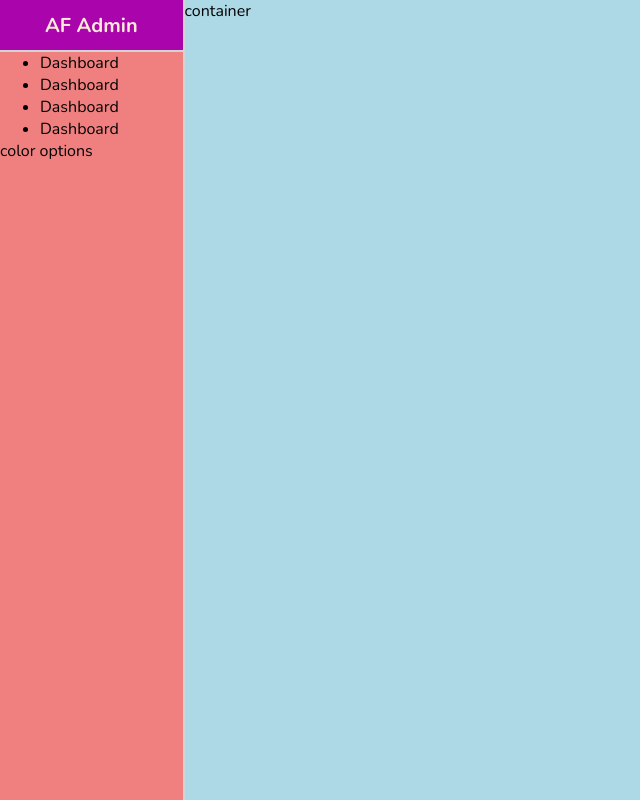
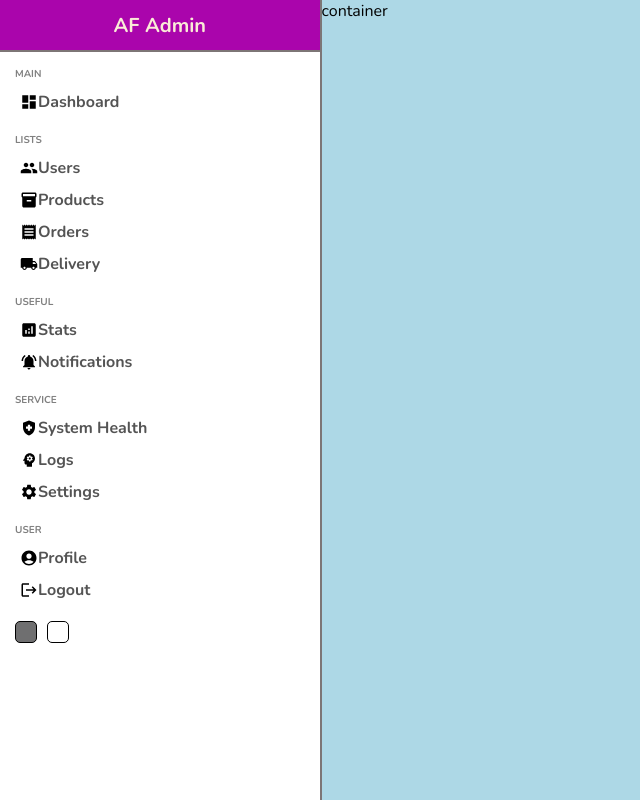
Before and after one commit to barksanto/AF-admin-panel, a React (Create React App) app: page / in a window 1280 px wide. Shown: the whole page, without its empty margins (0-640 px from the left). Built offline with nearby package versions, Linux system fonts and the light colour scheme.

Commit message:
first iteration of navbar styling done

```diff
--- a/package.json
+++ b/package.json
@@ -3,6 +3,8 @@
   "version": "0.1.0",
   "private": true,
   "dependencies": {
+    "@emotion/styled": "^11.9.3",
+    "@mui/icons-material": "^5.8.4",
     "@testing-library/jest-dom": "^5.16.4",
     "@testing-library/react": "^13.3.0",
     "@testing-library/user-event": "^13.5.0",
--- a/src/components/sidebar/Sidebar.jsx
+++ b/src/components/sidebar/Sidebar.jsx
@@ -1,4 +1,17 @@
 import "./sidebar.scss"
+import DashboardIcon from '@mui/icons-material/Dashboard';
+import PeopleIcon from '@mui/icons-material/People';
+import InventoryIcon from '@mui/icons-material/Inventory';
+import ReceiptIcon from '@mui/icons-material/Receipt';
+import LocalShippingIcon from '@mui/icons-material/LocalShipping';
+import AnalyticsIcon from '@mui/icons-material/Analytics';
+import NotificationsActiveIcon from '@mui/icons-material/NotificationsActive';
+import HealthAndSafetyIcon from '@mui/icons-material/HealthAndSafety';
+import PsychologyIcon from '@mui/icons-material/Psychology';
+import SettingsIcon from '@mui/icons-material/Settings';
+import AccountCircleIcon from '@mui/icons-material/AccountCircle';
+import LogoutIcon from '@mui/icons-material/Logout';
+// import RoomPreferencesIcon from '@mui/icons-material/RoomPreferences'; for hangout
 
 const Sidebar = () => {
   return (
@@ -9,21 +22,68 @@ const Sidebar = () => {
       <hr />
       <div className="center">
         <ul>
+          <p className="title">MAIN</p>
           <li>
+            <DashboardIcon className="icon"/>
             <span>Dashboard</span>
           </li>
+          <p className="title">LISTS</p>
           <li>
-            <span>Dashboard</span>
+            <PeopleIcon className="icon"/>
+            <span>Users</span>
           </li>
           <li>
-            <span>Dashboard</span>
+            <InventoryIcon className="icon"/>
+            <span>Products</span>
+            {/* <RoomPreferencesIcon className="icon"/> */}
+            {/* <span>Hangouts</span>  to be Hangs Management */}
           </li>
           <li>
-            <span>Dashboard</span>
+            <ReceiptIcon className="icon"/>
+            <span>Orders</span>
           </li>
+          <li>
+            <LocalShippingIcon className="icon"/>
+            <span>Delivery</span>
+          </li>
+          <p className="title">USEFUL</p>
+          <li>
+            <AnalyticsIcon className="icon"/>
+            <span>Stats</span>
+          </li>
+          <li>
+            <NotificationsActiveIcon className="icon"/>
+            <span>Notifications</span>
+          </li>
+          <p className="title">SERVICE</p>
+          <li>
+            <HealthAndSafetyIcon className="icon"/>
+            <span>System Health</span>
+          </li>
+          <li>
+            <PsychologyIcon className="icon"/>
+            <span>Logs</span>
+          </li>
+          <li>
+            <SettingsIcon className="icon"/>
+            <span>Settings</span>
+          </li>
+          <p className="title">USER</p>
+          <li>
+            <AccountCircleIcon className="icon"/>
+            <span>Profile</span>
+          </li>
+          <li>
+            <LogoutIcon className="icon"/>
+            <span>Logout</span>
+          </li>
+
         </ul>
       </div>
-      <div className="bottom">color options</div>
+      <div className="bottom">
+        <div className="colorOption"></div>
+        <div className="colorOption"></div>
+      </div>
     </div>
   )
 }
--- a/src/components/sidebar/sidebar.scss
+++ b/src/components/sidebar/sidebar.scss
@@ -1,7 +1,7 @@
 .sidebar{
-  background-color: lightcoral;
-  flex: 1;
-  border-right:2px solid lightgray;
+  background-color: white;
+  flex: 2;
+  border-right:2px solid rgb(125, 118, 118);
   min-height: 100vh;
 
   .top{ // only child is the logo
@@ -21,6 +21,73 @@
 
   hr{
     height: 0;
-    border: 0.5px solid lightgray;
+    border:  .5px solid rgb(125, 118, 118);
+  }
+
+  .center{
+    padding-left: 15px;
+
+    ul{
+      list-style: none;
+      padding: 0;
+      margin: 0;
+
+      .title{
+        font-size: 10px;
+        font-weight: bold;
+        color: grey;
+        margin-top: 15px;
+        margin-bottom: 5px;
+      }
+
+      li{
+        display: flex;
+        align-items: center;
+        padding: 5px;
+        cursor: pointer;
+
+        &:hover{
+          background-color: rgb(248, 209, 251);
+        }
+
+        .icon{
+          font-size: 18px;
+          color: rgb(0, 0, 0);
+        }
+
+        span{
+          font-style: 13px;
+          font-weight: bold;
+          color: rgb(84, 84, 84);
+        }
+      }
+    }
+  }
+
+
+
+  .bottom{
+    display: flex;
+    align-items: center;
+    margin: 10px;
+
+
+
+    .colorOption{
+      width: 20px;
+      height: 20px;
+      border-radius: 5px;
+      border: 1px solid black;
+      cursor: pointer;
+      margin: 5px;
+
+      &:nth-child(1){
+        background-color: whitesmoke;
+      }
+
+      &:nth-child(1) {
+        background-color: rgba(80, 80, 81, 0.823);
+      }
+    }
   }
 }
```
Also changed, not shown: 1 other file (tests, documents, lock files or other folders).
